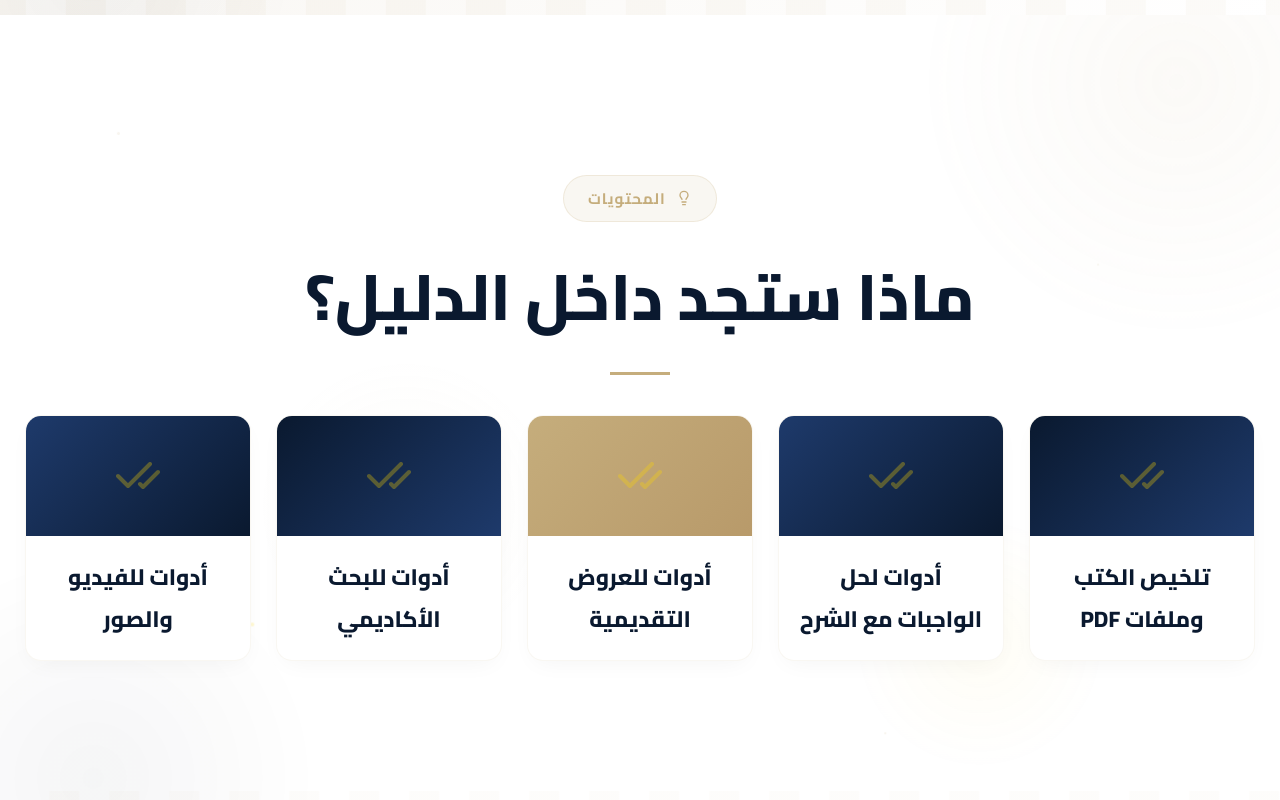
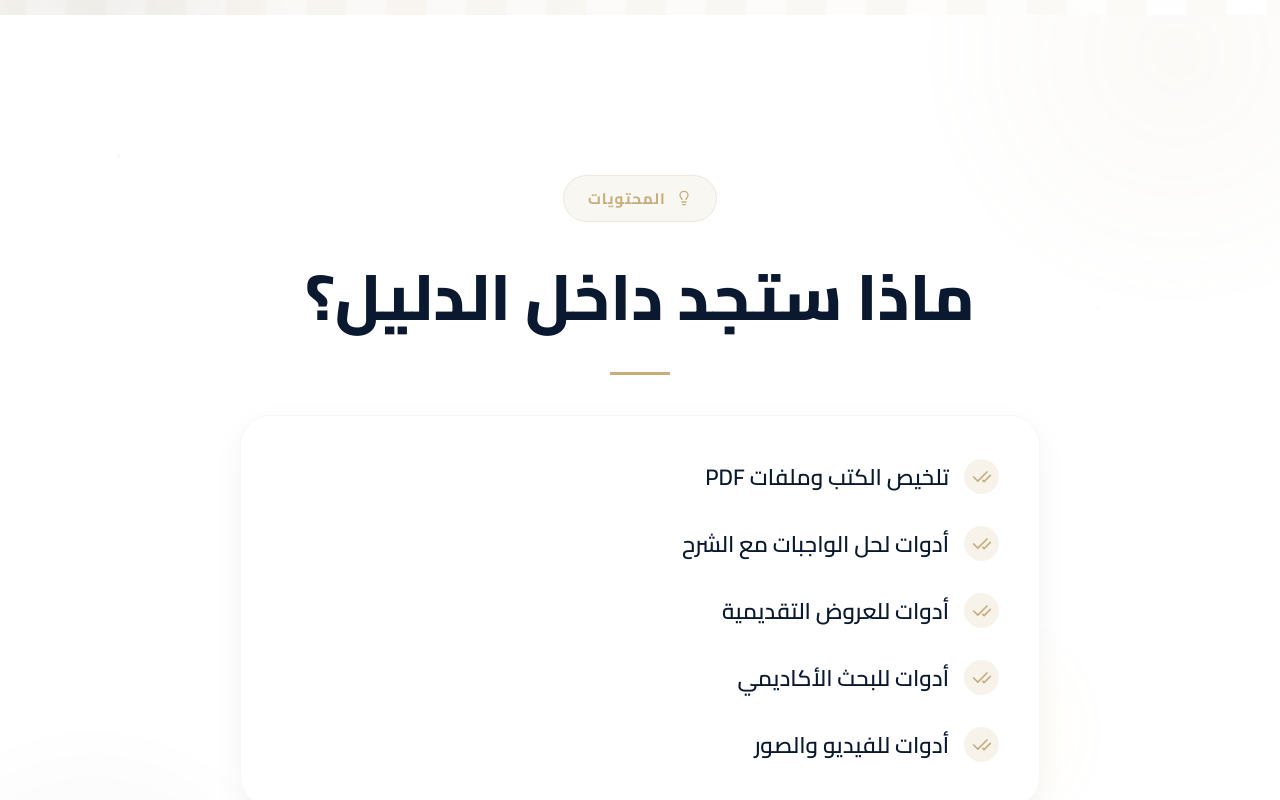
Before and after one commit to Zack-River/Sara-AI-Tools, a React (Vite) app: page / in a window 1280 px wide. Shown: the part 1996-2796 px from the top of the page. Built offline with nearby package versions, Linux system fonts and the light colour scheme.

Commit message:
content section into bullet points

```diff
--- a/src/components/FeaturesSection.jsx
+++ b/src/components/FeaturesSection.jsx
@@ -72,7 +72,7 @@ const FeaturesSection = () => {
           <div style={{ width: 60, height: 3, background: 'var(--color-accent)', margin: '15px auto' }} />
         </div>
 
-        {/* Features cards */}
+        {/* Features cards (OLD DESIGN)
         <div className="hotels-grid" style={{ display: 'grid', gridTemplateColumns: 'repeat(auto-fit, minmax(220px, 1fr))', gap: 25, margin: '30px 0 50px' }}>
           {features.map((f, i) => (
             <div key={i} className="hotel-pro-card" style={{ background: 'var(--color-bg-light)', borderRadius: 'var(--radius-md)', overflow: 'hidden', boxShadow: '0 8px 25px -8px rgba(0,0,0,0.05)', border: '1px solid rgba(197,173,124,0.1)' }}>
@@ -85,6 +85,21 @@ const FeaturesSection = () => {
             </div>
           ))}
         </div>
+        */}
+
+        {/* Features list (NEW DESIGN) */}
+        <div style={{ maxWidth: 800, margin: '30px auto 50px', background: 'var(--color-bg-light)', borderRadius: 'var(--radius-lg)', padding: '40px', boxShadow: '0 10px 30px rgba(0,0,0,0.05)', border: '1px solid rgba(197,173,124,0.1)' }}>
+          <ul style={{ listStyle: 'none', padding: 0, margin: 0 }}>
+            {features.map((f, i) => (
+              <li key={i} style={{ display: 'flex', alignItems: 'center', gap: 15, marginBottom: i === features.length - 1 ? 0 : 25, fontSize: 'var(--text-lg)', fontWeight: 600, color: 'var(--color-primary)' }}>
+                <div style={{ width: 35, height: 35, borderRadius: '50%', background: 'rgba(197,173,124,0.15)', display: 'flex', alignItems: 'center', justifyContent: 'center', color: 'var(--color-accent)', flexShrink: 0 }}>
+                  <CheckCheck size={20} />
+                </div>
+                {f.title}
+              </li>
+            ))}
+          </ul>
+        </div>
 
       </div>
     </section>
--- a/src/components/Footer.jsx
+++ b/src/components/Footer.jsx
@@ -25,7 +25,7 @@ const Footer = () => {
               <div style={{ width: 45, height: 45, background: 'var(--color-accent)', borderRadius: 'var(--radius-sm)', display: 'flex', alignItems: 'center', justifyContent: 'center', color: 'var(--color-primary)' }}>
                 <BookOpen size={24} />
               </div>
-              <h3 style={{ color: 'white', fontSize: 'var(--text-xl)', fontWeight: 800, margin: 0 }}>دليل الذكاء الاصطناعي</h3>
+              <h3 style={{ color: 'white', fontSize: '1.3rem', fontWeight: 800, margin: 0 }}>دليل الذكاء الاصطناعي</h3>
             </div>
             <p style={{ color: 'rgba(255,255,255,0.7)', lineHeight: 1.8, fontSize: 'var(--text-sm)', marginBottom: 25 }}>
               جمعنا لك أفضل أدوات الذكاء الاصطناعي في مكان واحد، لتوفير وقتك وجهدك في مسيرتك الأكاديمية.
@@ -51,7 +51,7 @@ const Footer = () => {
             <ul style={{ listStyle: 'none', padding: 0, margin: '10px 0 0' }}>
               {[
                 { href: '#who-for', label: 'لمن هذا الدليل؟' },
-                { href: '#what-inside', label: 'المحتويات' },
+                { href: '#features', label: 'المحتويات' },
                 { href: '#testimonials', label: 'آراء الطلاب' },
                 { href: '#cta-section', label: 'اطلب الدليل' },
               ].map((link, i) => (
```
